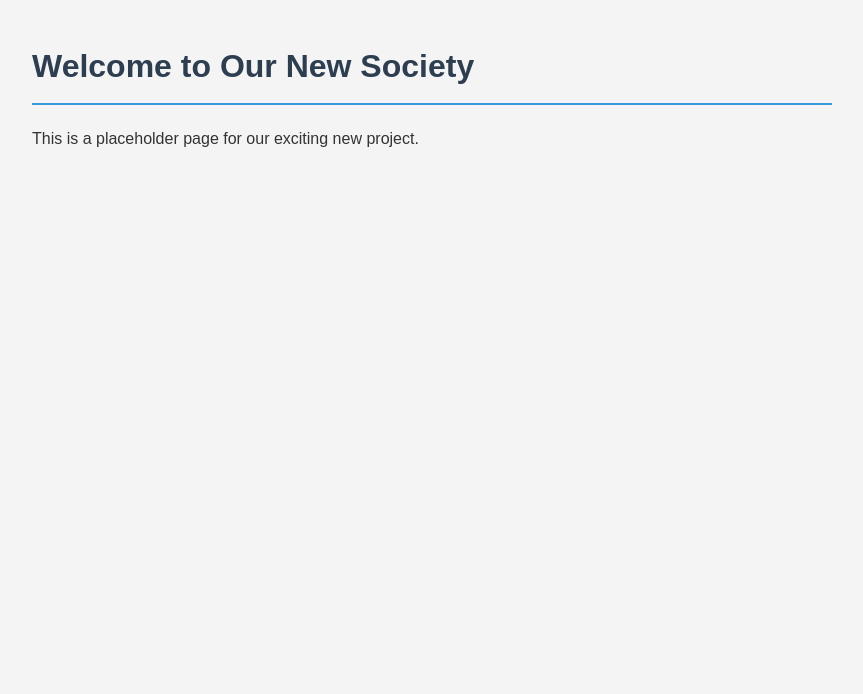
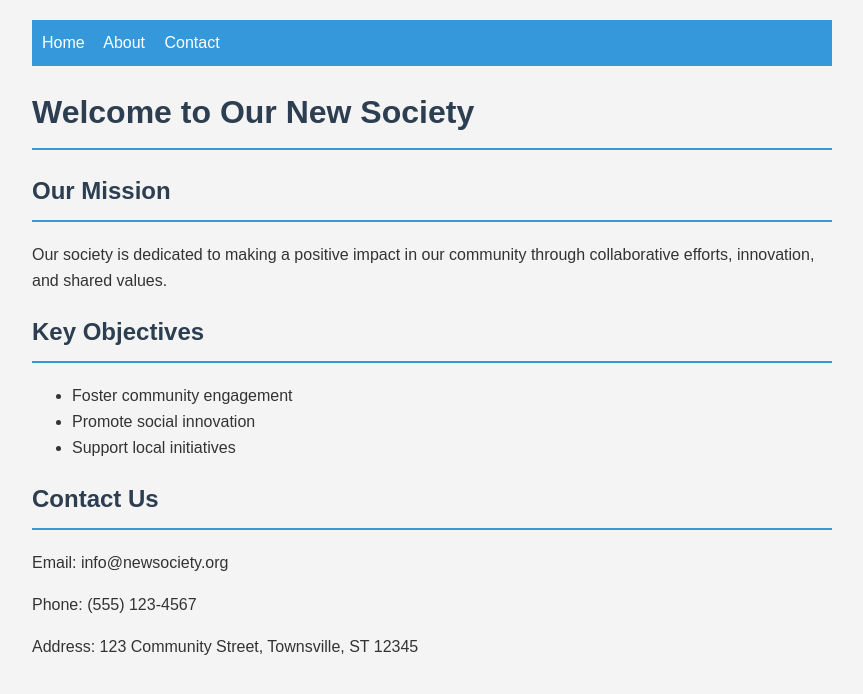
Before and after one commit to rlerikse/new-society-test, a plain HTML site: page index.html in a window 1280 px wide. Shown: the whole page, without its empty margins (208-1071 px from the left). Drawn offline with Linux system fonts and the light colour scheme.

Commit message:
Add more content to homepage as per issue suggestion

```diff
--- a/index.html
+++ b/index.html
@@ -13,15 +13,49 @@
             color: #333;
             background-color: #f4f4f4;
         }
-        h1 {
+        h1, h2 {
             color: #2c3e50;
             border-bottom: 2px solid #3498db;
             padding-bottom: 10px;
         }
+        nav {
+            background-color: #3498db;
+            padding: 10px;
+            margin-bottom: 20px;
+        }
+        nav a {
+            color: white;
+            text-decoration: none;
+            margin-right: 15px;
+        }
     </style>
 </head>
 <body>
+    <nav>
+        <a href="#home">Home</a>
+        <a href="#about">About</a>
+        <a href="#contact">Contact</a>
+    </nav>
+
     <h1>Welcome to Our New Society</h1>
-    <p>This is a placeholder page for our exciting new project.</p>
+
+    <section id="about">
+        <h2>Our Mission</h2>
+        <p>Our society is dedicated to making a positive impact in our community through collaborative efforts, innovation, and shared values.</p>
+
+        <h2>Key Objectives</h2>
+        <ul>
+            <li>Foster community engagement</li>
+            <li>Promote social innovation</li>
+            <li>Support local initiatives</li>
+        </ul>
+    </section>
+
+    <section id="contact">
+        <h2>Contact Us</h2>
+        <p>Email: info@newsociety.org</p>
+        <p>Phone: (555) 123-4567</p>
+        <p>Address: 123 Community Street, Townsville, ST 12345</p>
+    </section>
 </body>
 </html>
```
